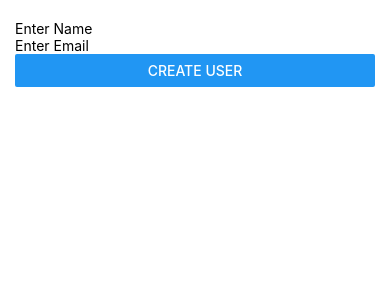
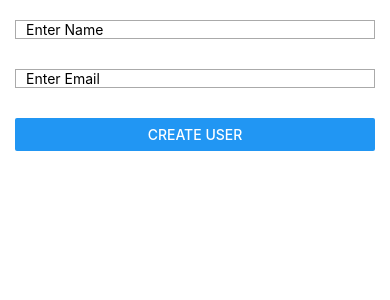
Before and after one commit to rohit-kumaar/first-native-project, a React Native app: screen / in a window 390 px wide. Shown: the top 300 px of the page. Built offline with nearby package versions, Linux system fonts and the light colour scheme.

Commit message:
validation

```diff
--- a/App.jsx
+++ b/App.jsx
@@ -12,10 +12,19 @@ import {
 export default function App() {
   const [name, setName] = useState('');
   const [email, setEmail] = useState('');
+  const [nameError, setNameError] = useState(false);
+  const [emailError, setEmailError] = useState(false);
 
   const API_URL = 'http://10.0.2.2:3000/users';
 
   async function postData() {
+    !name ? setNameError(true) : setNameError(false);
+    !email ? setEmailError(true) : setEmailError(false);
+
+    if (!name || !email) {
+      return false;
+    }
+
     let res = await fetch(API_URL, {
       method: 'POST',
       headers: {
@@ -34,16 +43,30 @@ export default function App() {
 
   return (
     <View style={styles.container}>
+      <View>
         <TextInput
           placeholder="Enter Name"
           name={name}
           onChangeText={text => setName(text)}
+          style={styles.field}
         />
+        {nameError ? (
+          <Text style={styles.error}>Please enter a name</Text>
+        ) : null}
+      </View>
+
+      <View>
         <TextInput
           placeholder="Enter Email"
           name={email}
           onChangeText={text => setEmail(text)}
+          style={styles.field}
         />
+
+        {emailError ? (
+          <Text style={styles.error}>Please enter a valid email</Text>
+        ) : null}
+      </View>
       <Button title="Create User" onPress={handleSubmit} />
     </View>
   );
@@ -51,7 +74,18 @@ export default function App() {
 
 const styles = StyleSheet.create({
   container: {
+    gap: 30,
     paddingHorizontal: 15,
     marginVertical: 20,
   },
+
+  field: {
+    paddingHorizontal: 10,
+    borderColor: '#aaa',
+    borderWidth: 1,
+  },
+
+  error: {
+    color: 'red',
+  },
 });
```
Lines whose indentation alone changed are shown as unchanged.
